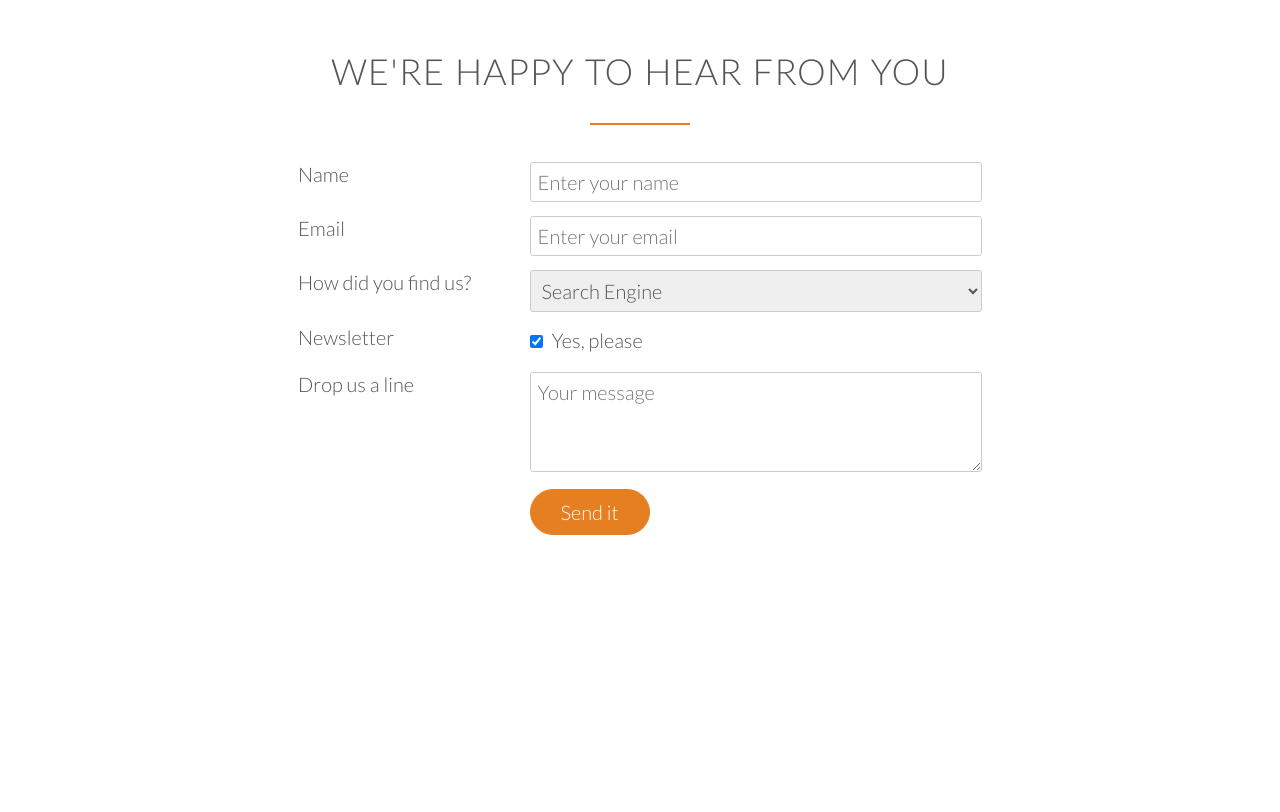
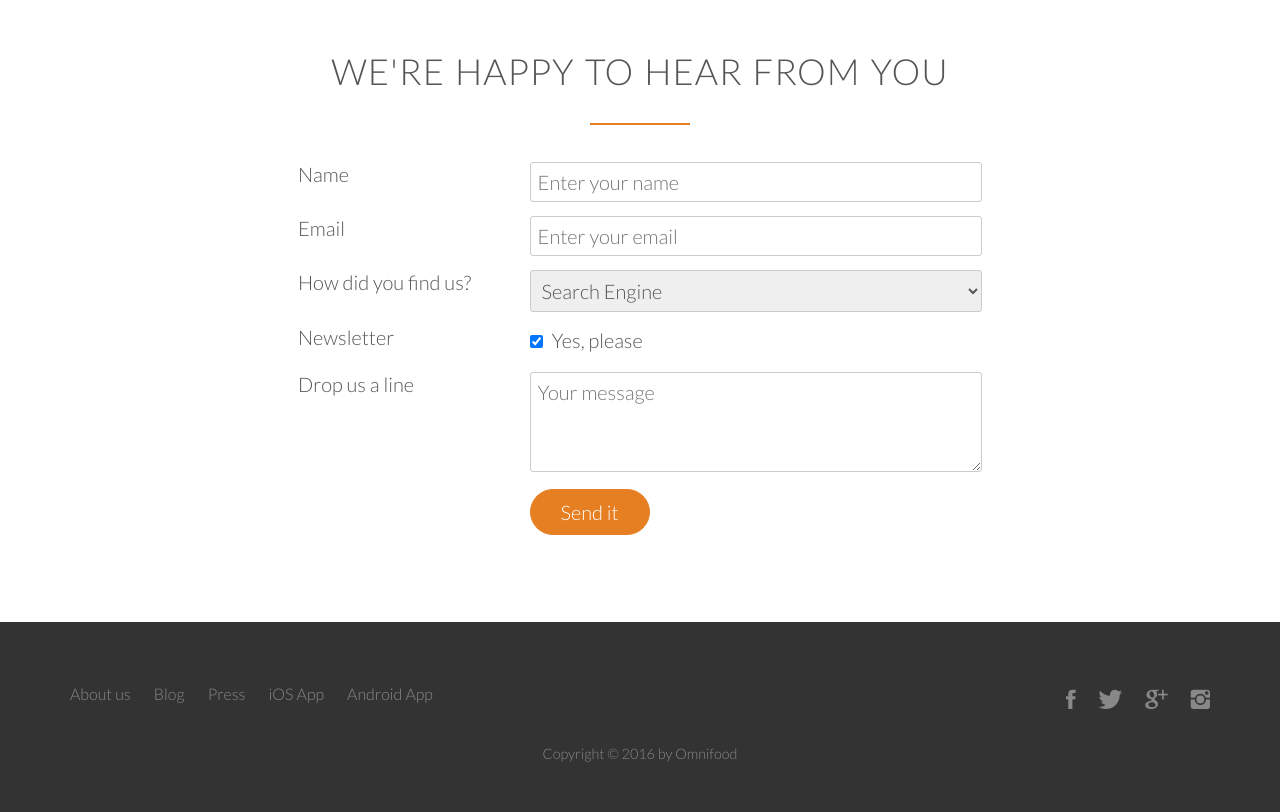
Before and after one commit to ittus/Fastfood-landing-page, a plain HTML site: page index.html in a window 1280 px wide. Shown: the part 4693-5505 px from the top of the page. Before the commit the page ends 5315 px from the top, so only its background shows below. Drawn offline with Linux system fonts and the light colour scheme; files whose address does not match are found by name.

Commit message:
add footer

```diff
--- a/index.html
+++ b/index.html
@@ -372,6 +372,31 @@
             </form>
             </div>
         </section>
+
+        <footer>
+            <div class="row">
+                <div class="col span-1-of-2">
+                    <ul class="footer-nav">
+                        <li><a href='#'>About us</a></li>
+                        <li><a href='#'>Blog</a></li>
+                        <li><a href='#'>Press</a></li>
+                        <li><a href='#'>iOS App</a></li>
+                        <li><a href='#'>Android App</a></li>
+                    </ul>
+                </div>
+                <div class="col span-1-of-2">
+                    <ul class="social-links">
+                        <li><a href="#"><i class="ion-social-facebook"></i></a></li>
+                        <li><a href="#"><i class="ion-social-twitter"></i></a></li>
+                        <li><a href="#"><i class="ion-social-googleplus"></i></a></li>
+                        <li><a href="#"><i class="ion-social-instagram"></i></a></li>
+                    </ul>
+                </div>
+            </div>
+            <div class="row">
+                <p>Copyright &copy; 2016 by Omnifood</p>
+            </div>
+        </footer>
     </body>
 </html>
 
@@ -380,13 +405,14 @@
 
 
 <!--
-Title:
+Navigation:
+1. About us
+2. Blog
+3. Press
+4. iOS App
+5. Android App
 
-Fields to include:
-Name
-Email
-
-
+Also include links to facebook, twitter, google+ and Instagram accounts.
 
 
 
--- a/resources/css/style.css
+++ b/resources/css/style.css
@@ -483,3 +483,88 @@ input[type=checkbox]{
 *:focus{
     outline: none;
 }
+
+/*-----------------------------------*/
+/* FOOTER */
+/*-----------------------------------*/
+
+footer {
+    background-color: #333;
+    padding: 50px;
+    font-size: 80%;
+}
+
+.footer-nav{
+    list-style: none;
+    float: left;
+}
+
+.social-links {
+    list-style: none;
+    float: right;
+}
+
+.footer-nav li,
+.social-links li{
+    display: inline-block;
+    margin-right: 20px;
+}
+
+.footer-nav li:last-child,
+.social-links li:last-child{
+    margin-right: 0;
+}
+
+.footer-nav li a:link,
+.footer-nav li a:visited,
+.social-links li a:link,
+.social-links li a:visited{
+    text-decoration: none;
+    border: 0;
+    color: #888;
+    transform: color 0.2s;
+}
+
+
+.footer-nav li a:hover,
+.footer-nav li a:active,
+{
+   color: #ddd;
+}
+
+.social-links li a:hover,
+.social-links li a:active{
+
+}
+
+.social-links li a:link,
+.social-links li a:visited{
+    font-size: 160%;
+}
+
+.ion-social-facebook,
+.ion-social-twitter,
+.ion-social-googleplus,
+.ion-social-instagram{
+    transition: color 0.2s;
+}
+.ion-social-facebook:hover{
+    color: #3b5998;
+}
+.ion-social-twitter:hover{
+    color: #55acee;
+}
+
+.ion-social-googleplus:hover{
+    color: #dd4b39;
+}
+
+.ion-social-instagram:hover{
+    color: #125688;
+}
+footer p{
+    color: #888;
+    text-align: center;
+    font-size: 90%;
+    margin-top: 20px;
+}
```
